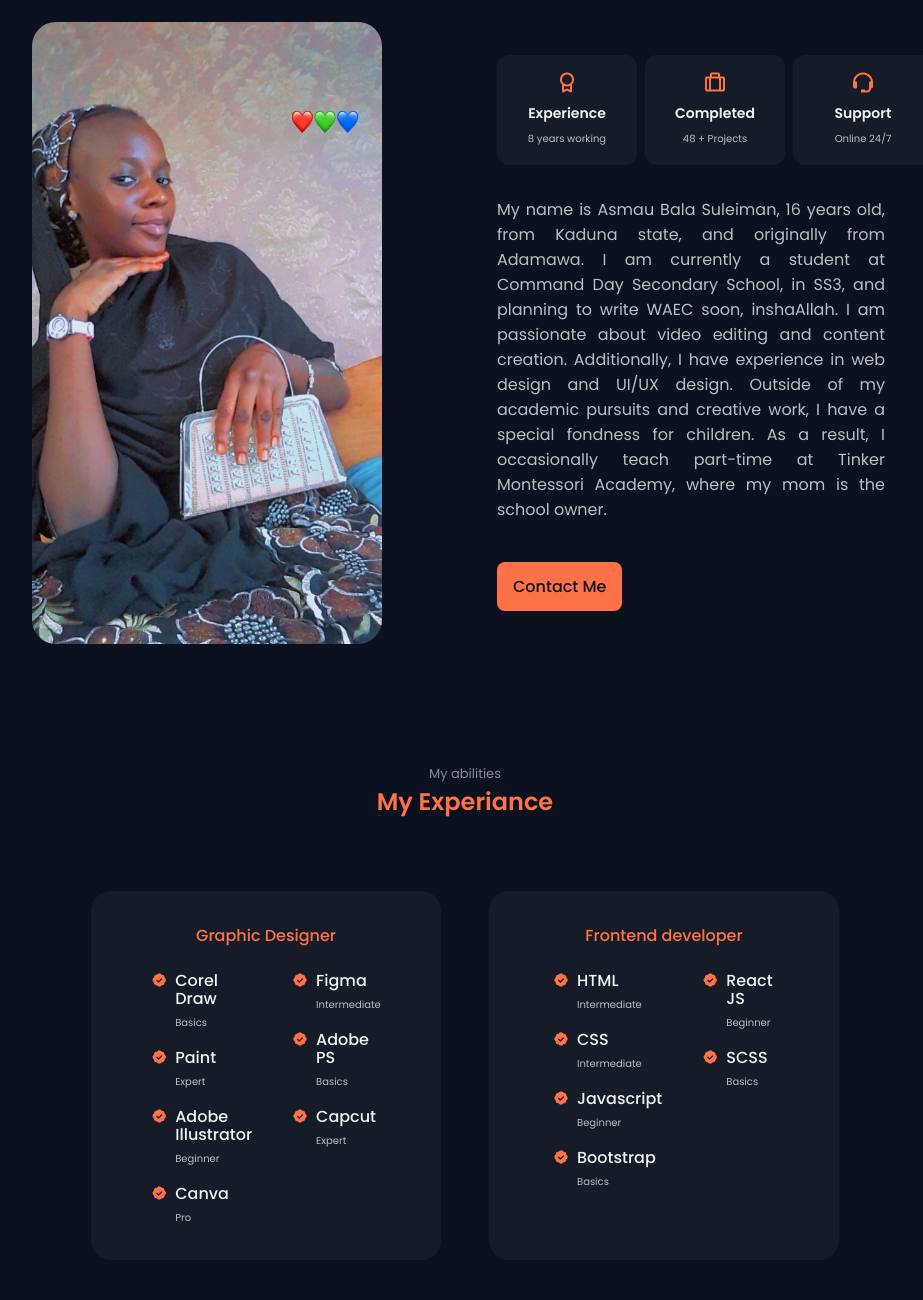
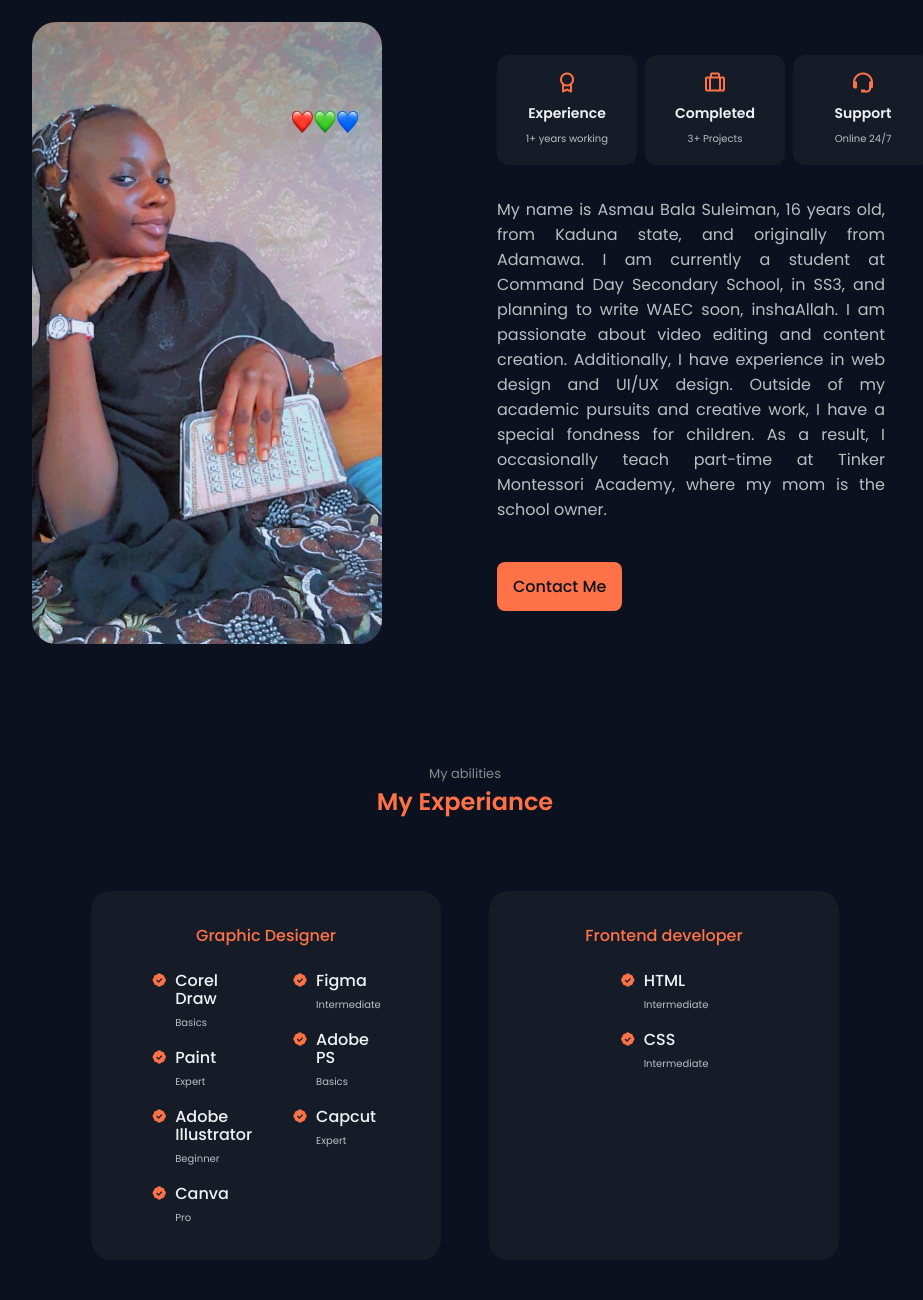
Before and after one commit to AbbaKTG/Asmau_Portfolio, a plain HTML site: page index.html in a window 1280 px wide. Shown: the part 980-2280 px from the top of the page, without its empty margins (175-1098 px from the left). Drawn offline with nearby package versions, Linux system fonts and the light colour scheme.

Commit message:
Update index.html

```diff
--- a/index.html
+++ b/index.html
@@ -114,13 +114,13 @@
                         <div class="about__box">
                             <i class="bx bx-award about__icon"></i>
                             <h3 class="about__title">Experience</h3>
-                            <span class="about__subtitle">8 years working</span>
+                            <span class="about__subtitle">1+ years working</span>
                         </div>
 
                         <div class="about__box">
                             <i class="bx bx-briefcase-alt about__icon"></i>
                             <h3 class="about__title">Completed</h3>
-                            <span class="about__subtitle">48 + Projects</span>
+                            <span class="about__subtitle">3+ Projects</span>
                         </div>
 
                         <div class="about__box">
@@ -247,44 +247,6 @@
                                 <div>
                                     <h3 class="skills__name">CSS</h3>
                                     <span class="skills__level">Intermediate</span>
-                                </div>
-                            </div>
-
-                            <div class="skills__data">
-                                <i class="bx bxs-badge-check"></i>
-
-                                <div>
-                                    <h3 class="skills__name">Javascript</h3>
-                                    <span class="skills__level">Beginner</span>
-                                </div>
-                            </div>
-
-                            <div class="skills__data">
-                                <i class="bx bxs-badge-check"></i>
-
-                                <div>
-                                    <h3 class="skills__name">Bootstrap</h3>
-                                    <span class="skills__level">Basics</span>
-                                </div>
-                            </div>
-                        </div>
-
-                        <div class="skills__group">
-                            <div class="skills__data">
-                                <i class="bx bxs-badge-check"></i>
-
-                                <div>
-                                    <h3 class="skills__name">React JS</h3>
-                                    <span class="skills__level">Beginner</span>
-                                </div>
-                            </div>
-
-                            <div class="skills__data">
-                                <i class="bx bxs-badge-check"></i>
-
-                                <div>
-                                    <h3 class="skills__name">SCSS</h3>
-                                    <span class="skills__level">Basics</span>
                                 </div>
                             </div>
 
```
